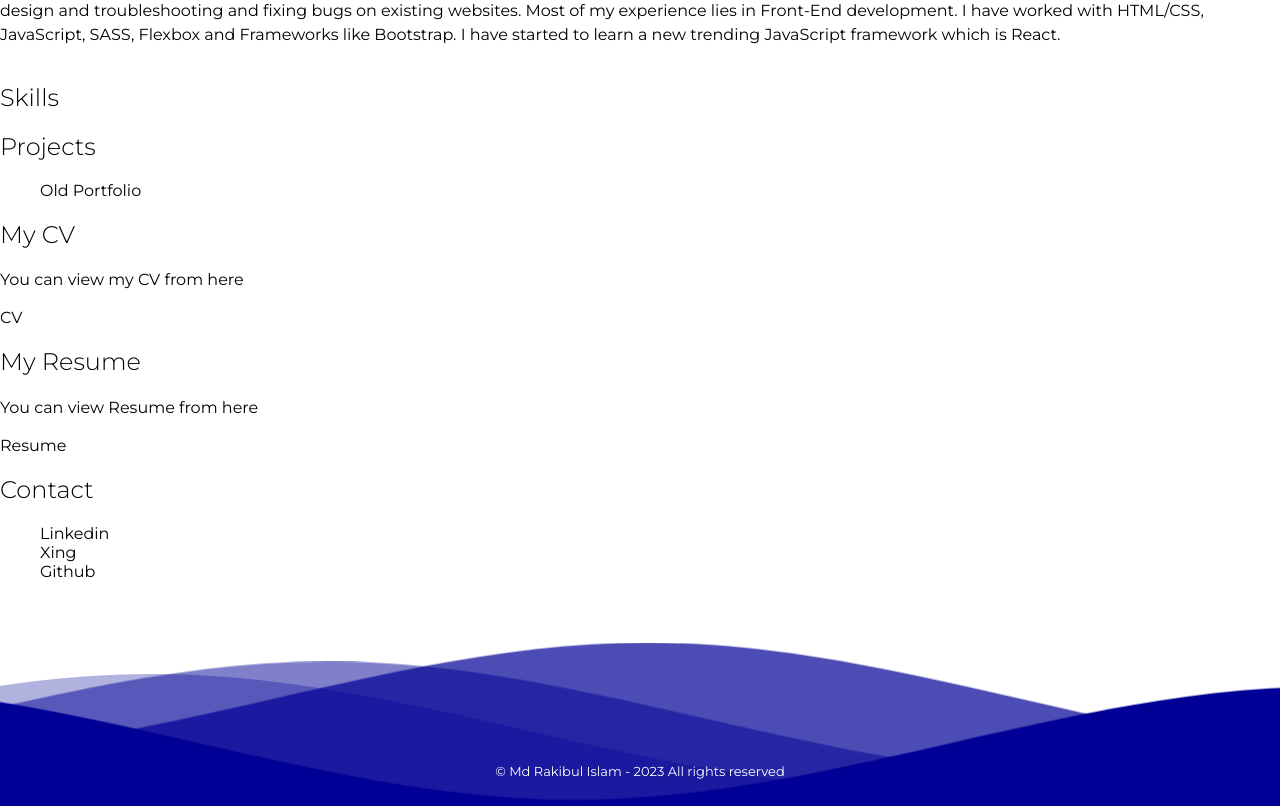
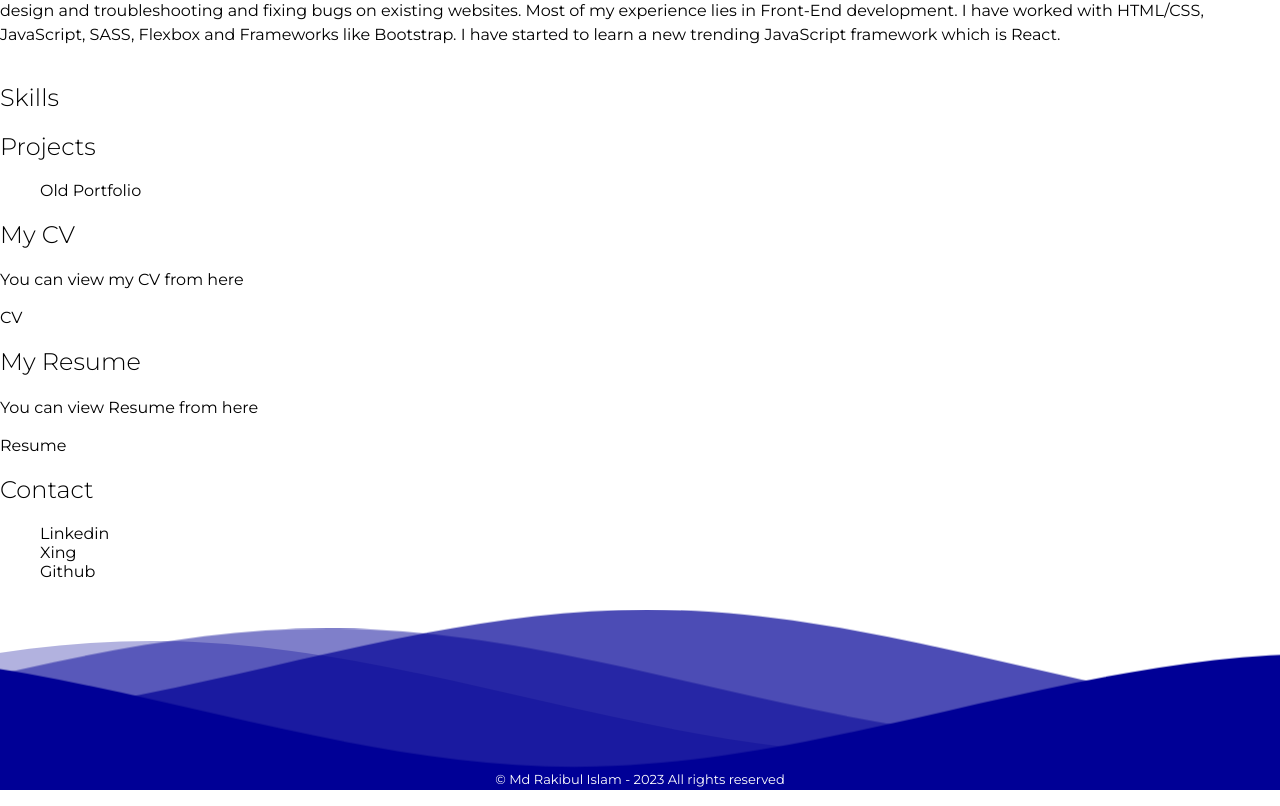
Before and after one commit to raki893/raki893.github.io, a React (Create React App) app: page / in a window 1280 px wide. Shown: the part 599-1405 px from the top of the page. Built offline with nearby package versions, Linux system fonts and the light colour scheme.

Commit message:
updated and finished footer

```diff
--- a/src/components/Footer.js
+++ b/src/components/Footer.js
@@ -4,7 +4,6 @@ import React from 'react';
 const Footer = () => {
   return (
     <footer className="footer">
-      <p className="legal">© Md Rakibul Islam - 2023 All rights reserved</p>
       <div className="wave">
             <svg className="waves" xmlns="http://www.w3.org/2000/svg" xmlnsXlink="http://www.w3.org/1999/xlink"
                 viewBox="0 24 150 28" preserveAspectRatio="none" shapeRendering="auto">
@@ -19,6 +18,7 @@ const Footer = () => {
                     <use xlinkHref="#gentle-wave" x="48" y="7" fill="rgba(0,0,150)" />
                 </g>
             </svg>
+            <p className="legal">© Md Rakibul Islam - 2023 All rights reserved</p>
         </div>
     </footer>
   );
--- a/src/scss/_footer.scss
+++ b/src/scss/_footer.scss
@@ -10,14 +10,14 @@
 }
 
 .legal {
-  position: relative;
-  z-index: 1;
-  top: 165px;
+  background-color: rgba(0, 0, 150);
+  font-size: 13px;
   text-align: center;
   color: white;
-  font-size: 13px;
+  margin-top: 0px;
+  margin-bottom: 0px;
+}
 
-}
 // Animation
 .parallax > use {
   animation: move-forever 25s cubic-bezier(.55, .5, .45, .5) infinite;
```
